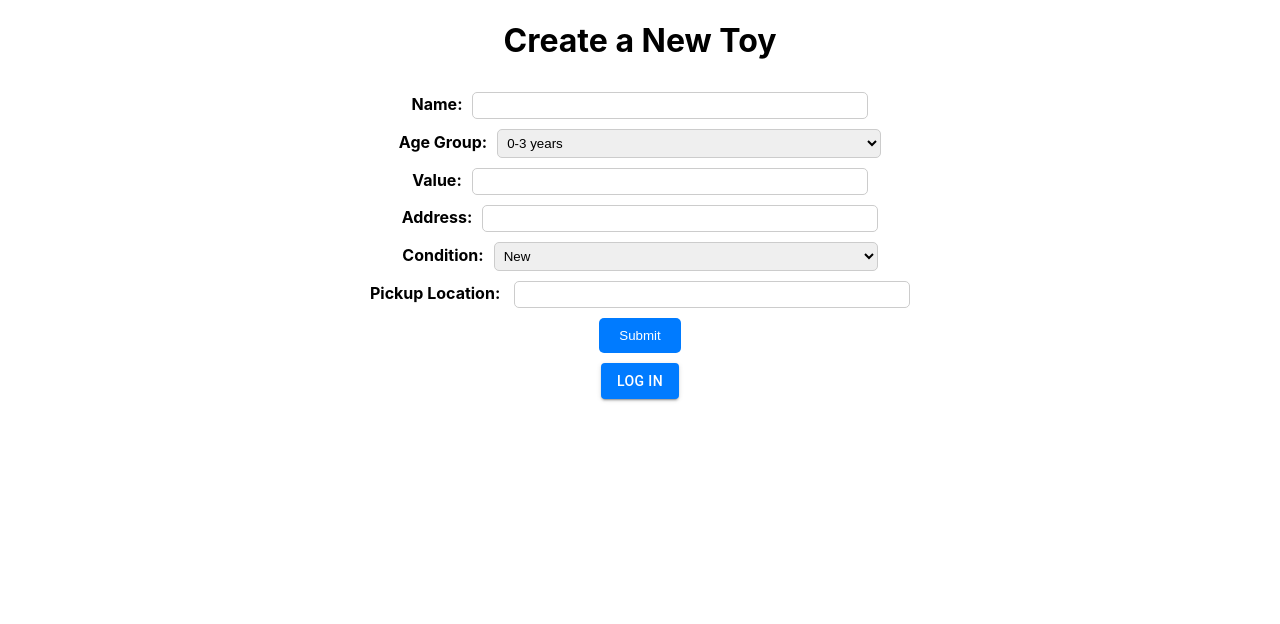
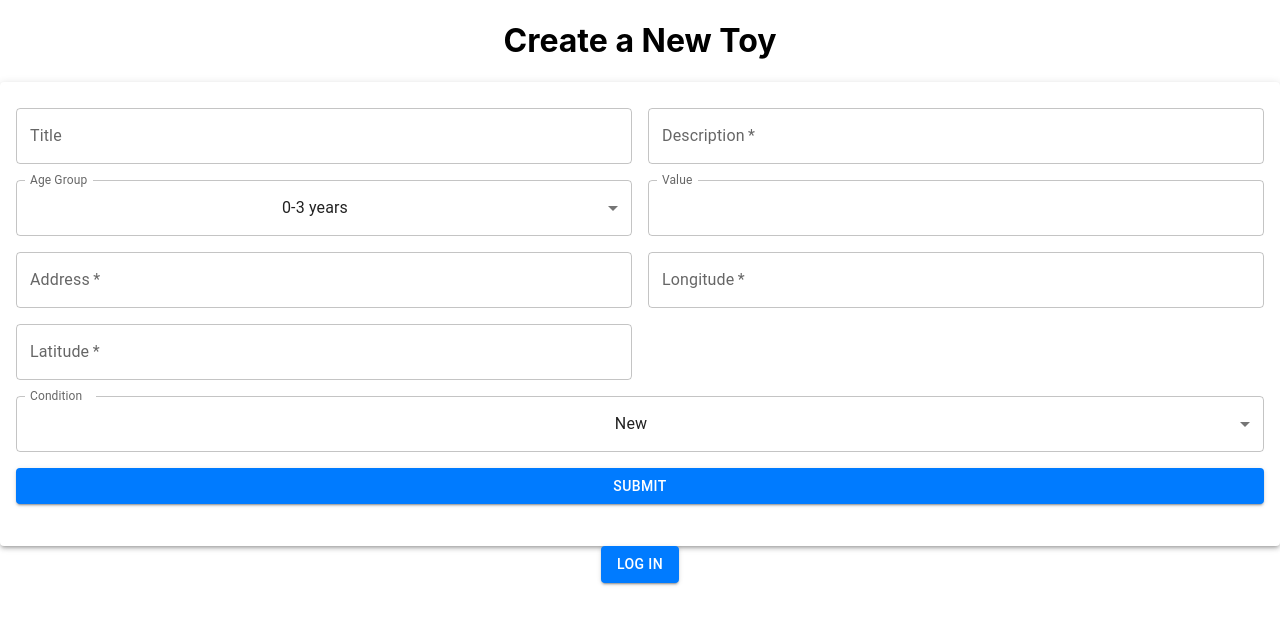
Before and after one commit to Hamanpreet/SwapnPlay, a React (Create React App) app in the folder frontend/: page /toys/new in a window 1280 px wide. Shown: the top 624 px of the page. Built offline with nearby package versions, Linux system fonts and the light colour scheme.

Commit message:
Update new toy component to send post request to backened

```diff
--- a/frontend/src/components/NewToy.jsx
+++ b/frontend/src/components/NewToy.jsx
@@ -1,129 +1,195 @@
-import React from "react";
-
-import { useState } from "react";
+import React, { useState } from "react";
 import axios from "axios";
+import {
+  TextField,
+  Select,
+  MenuItem,
+  Button,
+  Grid,
+  FormControl,
+  InputLabel,
+  Paper,
+} from "@mui/material";
 import "../styles/NewToy.css";
 
+
+// Define a functional React component for creating a new toy entry.
 const NewToy = () => {
+  // State management: Initialize state variables to hold new toys form data and messages
   const [toyInfo, setToyInfo] = useState({
-    name: "",
+    title: "",
+    description: "",
     ageGroup: "0-3 years",
     value: "$0",
     address: "",
+    longitude: "",
+    latitude: "",
     condition: "New",
-    pickupLocation: "",
   });
 
+  const [message, setMessage] = useState("");
+  // TODO: Event handler for input field for form
   const handleChange = (e) => {
     const { name, value } = e.target;
+    // Update the corresponding state property with the new value
     setToyInfo({
       ...toyInfo,
       [name]: value,
     });
   };
 
+  // Event handler for form submission
   const handleSubmit = (e) => {
     e.preventDefault();
-    // Send the form data to the backend API using Axios
+    // Send a POST request to create a new toy entry on the server using Axios
     axios
-      .post("toys/create-toy", toyInfo) // Replace with your API endpoint
+      .post("http://localhost:8080/toys/create-toy", toyInfo)
       .then((response) => {
         console.log("Form data submitted successfully:", response.data);
-        // Reset the form fields
+        setMessage("Request submitted successfully!");
+        // Clear the form after successful submission
         setToyInfo({
-          name: "",
+          title: "",
+          description: "",
           ageGroup: "0-3 years",
           value: "$0",
           address: "",
+          longitude: "",
+          latitude: "",
           condition: "New",
-          pickupLocation: "",
         });
       })
       .catch((error) => {
         console.error("Error submitting form data:", error);
+        setMessage("Error submitting the request.");
       });
   };
 
   return (
     <div>
       <h1>Create a New Toy</h1>
+      <Paper elevation={3} style={{ padding: 16 }}>
         <form onSubmit={handleSubmit} className="form-container">
-        <div className="form-label-container">
-          <label className="label">Name:</label>
-          <input
+          <Grid container spacing={2}>
+            <Grid item xs={12} sm={6}>
+              <TextField
+                variant="outlined"
+                label="Title"
                 type="text"
-            name="name"
-            value={toyInfo.name}
+                name="title"
+                value={toyInfo.title}
                 onChange={handleChange}
-            className="input"
+                fullWidth
               />
-        </div>
+            </Grid>
+            <Grid item xs={12} sm={6}>
+              <TextField
+                variant="outlined"
+                label="Description"
+                type="text"
+                name="description"
+                value={toyInfo.description}
+                onChange={handleChange}
+                fullWidth
+                required
+              />
+            </Grid>
 
-        <div className="form-label-container">
-          <label className="label">Age Group:</label>
-          <select
+            <Grid item xs={12} sm={6}>
+              <FormControl variant="outlined" fullWidth>
+                <InputLabel>Age Group</InputLabel>
+                <Select
                   name="ageGroup"
-            className="select"
                   value={toyInfo.ageGroup}
-            onChange={handleChange}>
-            <option value="0-3 years">0-3 years</option>
-            <option value="3-6 years">3-6 years</option>
-            <option value="5-8 years">5-8 years</option>
-            <option value="7-10 years">7-10 years</option>
-          </select>
-        </div>
-
-        <div className="form-label-container">
-          <label className="label">Value:</label>
-          <input
+                  onChange={handleChange}
+                  label="Age Group"
+                >
+                  <MenuItem value="0-3 years">0-3 years</MenuItem>
+                  <MenuItem value="3-6 years">3-6 years</MenuItem>
+                  <MenuItem value="5-8 years">5-8 years</MenuItem>
+                  <MenuItem value="7-10 years">7-10 years</MenuItem>
+                </Select>
+              </FormControl>
+            </Grid>
+            <Grid item xs={12} sm={6}>
+              <TextField
+                variant="outlined"
+                label="Value"
                 type="number"
                 name="value"
                 value={toyInfo.value}
                 onChange={handleChange}
-            className="input"
+                fullWidth
               />
-        </div>
-
-        <div className="form-label-container">
-          <label className="label">Address:</label>
-          <input
+            </Grid>
+            <Grid item xs={12} sm={6}>
+              <TextField
+                variant="outlined"
+                label="Address"
                 type="text"
                 name="address"
                 value={toyInfo.address}
                 onChange={handleChange}
-            className="input"
+                fullWidth
+                required
               />
-        </div>
-
-        <div className="form-label-container">
-          <label className="label">Condition:</label>
-          <select
+            </Grid>
+            <Grid item xs={12} sm={6}>
+              <TextField
+                variant="outlined"
+                label="Longitude"
+                type="text"
+                name="longitude"
+                value={toyInfo.longitude}
+                onChange={handleChange}
+                fullWidth
+                required
+              />
+            </Grid>
+            <Grid item xs={12} sm={6}>
+              <TextField
+                variant="outlined"
+                label="Latitude"
+                type="text"
+                name="latitude"
+                value={toyInfo.latitude}
+                onChange={handleChange}
+                fullWidth
+                required
+              />
+            </Grid>
+            <Grid item xs={12}>
+              <FormControl variant="outlined" fullWidth>
+                <InputLabel>Condition</InputLabel>
+                <Select
                   name="condition"
                   value={toyInfo.condition}
                   onChange={handleChange}
-            className="select">
-            <option value="New">New</option>
-            <option value="Used">Used</option>
-            <option value="Like New">Like New</option>
-          </select>
-        </div>
-
-        <div className="form-label-container">
-          <label className="label">Pickup Location: </label>
-          <input
-            type="text"
-            name="pickupLocation"
-            value={toyInfo.pickupLocation}
-            onChange={handleChange}
-            className="input"
-          />
-        </div>
-        <div className="button-container">
-        <button type="submit" className="button">
+                  label="Condition"
+                  required
+                >
+                  <MenuItem value="New">New</MenuItem>
+                  <MenuItem value="Used">Used</MenuItem>
+                  <MenuItem value="Like New">Like New</MenuItem>
+                </Select>
+              </FormControl>
+            </Grid>
+            <Grid item xs={12}>
+              <Button
+                type="submit"
+                variant="contained"
+                color="primary"
+                fullWidth
+              >
                 Submit
-        </button>
-        </div>
+              </Button>
+            </Grid>
+            <Grid item xs={12}>
+              {message && <p>{message}</p>}
+            </Grid>
+          </Grid>
         </form>
+      </Paper>
     </div>
   );
 };
```
Lines whose indentation alone changed are shown as unchanged.
